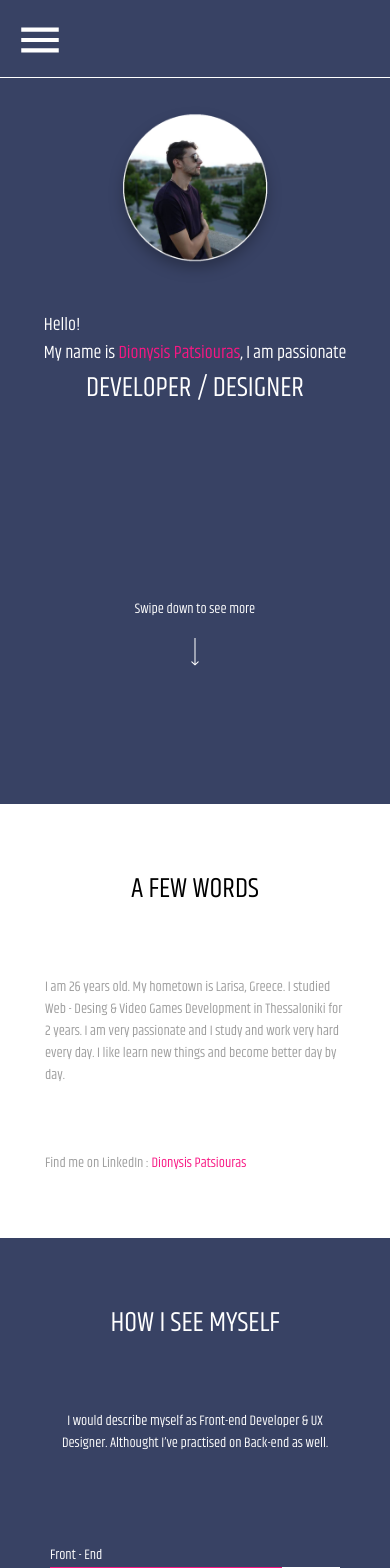
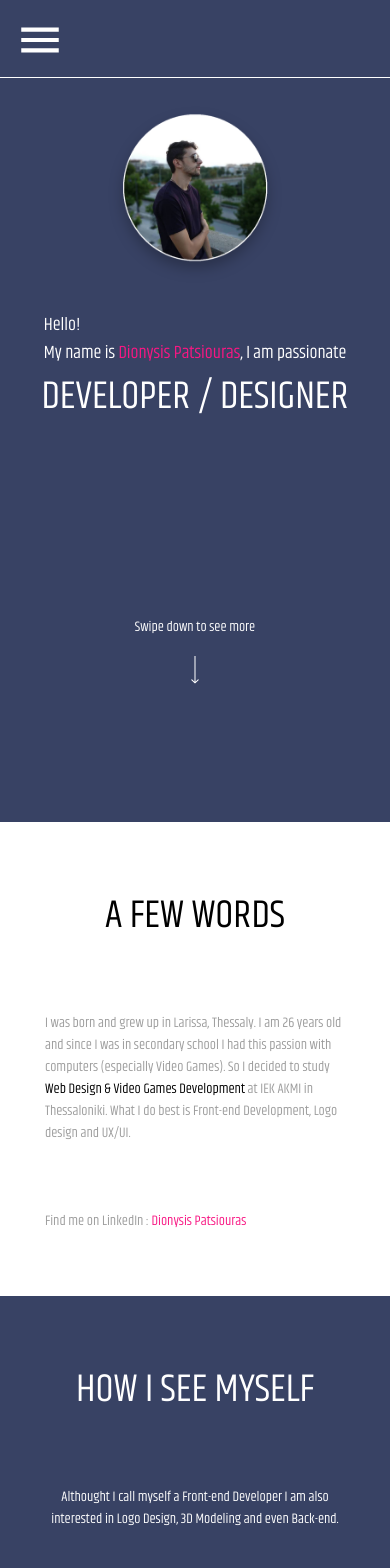
Before and after one commit to DionysisP/Portfolio, a React (Create React App) app: page / in a window 390 px wide. Shown: the top 1568 px of the page. Built offline with nearby package versions, Linux system fonts and the light colour scheme.

Commit message:
change text and links

```diff
--- a/src/components/Homepage.js
+++ b/src/components/Homepage.js
@@ -16,7 +16,7 @@ export default function Homepage(){
 
                 <img className={classes.portrait} src={portrait} alt="Portrait"/>
                 <p>Hello!<br/>My name is <span>Dionysis Patsiouras</span>, I am passionate </p>
-                <h1>DEVELOPER / DESIGNER</h1>
+                <h1 className={classes.myTitle}>DEVELOPER / DESIGNER</h1>
 
                 <p className={classes.scrollDown}>Scroll down to see more</p>
                 <p className={classes.swipeDown}>Swipe down to see more</p>
--- a/src/components/Project.js
+++ b/src/components/Project.js
@@ -29,7 +29,7 @@ export default function Project(props) {
 
         <div className="wrapper2" style={{ 'paddingTop': '64px' }}>
 
-            <h1>{props.title}</h1>
+            <h1 className={classes.title}>{props.title}</h1>
             <div className={classes.back}><img src={arrow} alt='arrow' /><Link to={'/Portfolio'}> Back to Projects</Link></div>
             <div className={classes.mainContainer}>
 
--- a/src/components/homepageComponents/AFewWords.js
+++ b/src/components/homepageComponents/AFewWords.js
@@ -1,17 +1,21 @@
 
 import classes from '../style/AFewWords.module.css';
 
-export default function AFewWords(props){
+export default function AFewWords(props) {
 
     const currentDate = new Date().getFullYear();
 
-    return(
+    return (
         <div className="wrapper">
             <h1>{props.title}</h1>
-            <p className={classes.paragraph}>I am {currentDate - 1995} years old. My hometown is Larisa, Greece. I studied Web - Desing & Video Games Development
-            in Thessaloniki for 2 years. I am very passionate and I study and work very hard every day.
-            I like learn new things and become better day by day.</p>
-            <p style={{'paddingTop' : '66px'}} className={classes.paragraph}>Find me on LinkedIn : <span><a style={{"color" :"#f81783"}} href="https://www.linkedin.com/in/dionysis-patsiouras-a10415213/" target="_blank" rel="noreferrer">Dionysis Patsiouras</a></span></p>
+
+            <p className={classes.paragraph}>
+                I was born and grew up in Larissa, Thessaly.
+                I am {currentDate - 1995} years old and since I was in secondary school I had this passion with computers (especially Video Games).
+                So I decided to study <span style={{'color' : 'black'}}>Web Design & Video Games Development</span> at IEK AKMI in Thessaloniki.
+                What I do best is Front-end Development, Logo design and UX/UI.
+            </p>
+            <p style={{ 'paddingTop': '66px' }} className={classes.paragraph}>Find me on LinkedIn : <span><a style={{ "color": "#f81783" }} href="https://www.linkedin.com/in/dionysisp/" target="_blank" rel="noreferrer">Dionysis Patsiouras</a></span></p>
         </div>
     );
 
--- a/src/components/homepageComponents/HowISeeMyself.js
+++ b/src/components/homepageComponents/HowISeeMyself.js
@@ -5,7 +5,9 @@ export default function HowISeeMyself(props){
     return(
         <div className="wrapper" style={{'background':'#384264'}}>
             <h1 style={{'color':'white'}}>{props.title}</h1>
-            <p style={{'color': 'white', 'textAlign' : 'center'}}className={classes.paragraph}>I would describe myself as Front-end Developer & UX Designer. Althought I’ve practised on Back-end as well.</p>
+            <p style={{'color': 'white', 'textAlign' : 'center'}}className={classes.paragraph}>
+                Althought I call myself a Front-end Developer I am also interested in Logo Design, 3D Modeling and even Back-end.</p>
+
 
             <div className={classes2.allbars}>
 
@@ -37,6 +39,13 @@ export default function HowISeeMyself(props){
                     </div>
                 </div>
 
+                <div className={classes2.bar}>
+                    <label>3D Modeling</label>
+                    <div className={classes2.progress}>
+                        <div style={{'width' : '60%'}} className={classes2.progressBar} ></div>
+                    </div>
+                </div>
+
 
             </div>
         </div>
--- a/src/components/style/Homepage.module.css
+++ b/src/components/style/Homepage.module.css
@@ -87,6 +87,10 @@ h1{font-size: 52.3px;}
 
 @media screen and (max-width: 568px){
 
+    .myTitle{
+        font-size: 39.4px;
+    }
+
     .introduction{
         margin: 80px 0 138px 0;
     }
--- a/src/components/style/Project.module.css
+++ b/src/components/style/Project.module.css
@@ -87,7 +87,7 @@
 /* Desktop Responsive */
 @media screen and (max-width: 1024px){
 
-    h1{
+    .title{
         font-size: 48px;
     }
     .back{
@@ -128,7 +128,7 @@
 
 @media screen and (max-width: 768px){
 
-    h1{
+    .title{
         font-size: 38px;
     }
     .back{
@@ -169,7 +169,7 @@
 
 @media screen and (max-width: 568px){
 
-    h1{
+    .title{
         font-size: 28px;
     }
     .back{
```
